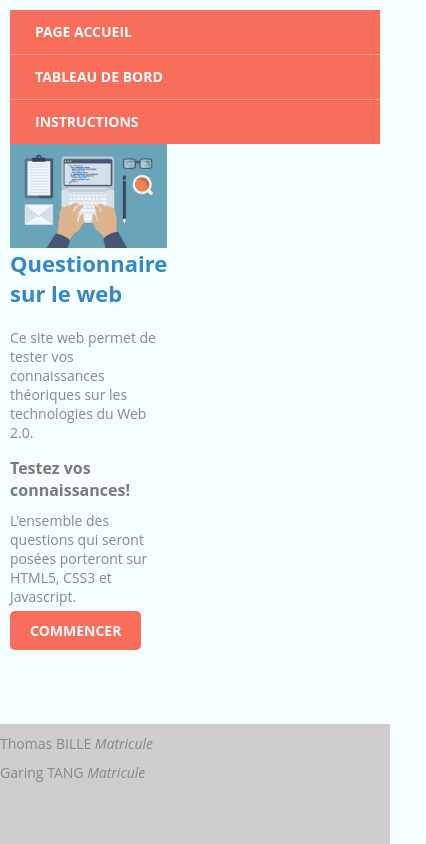
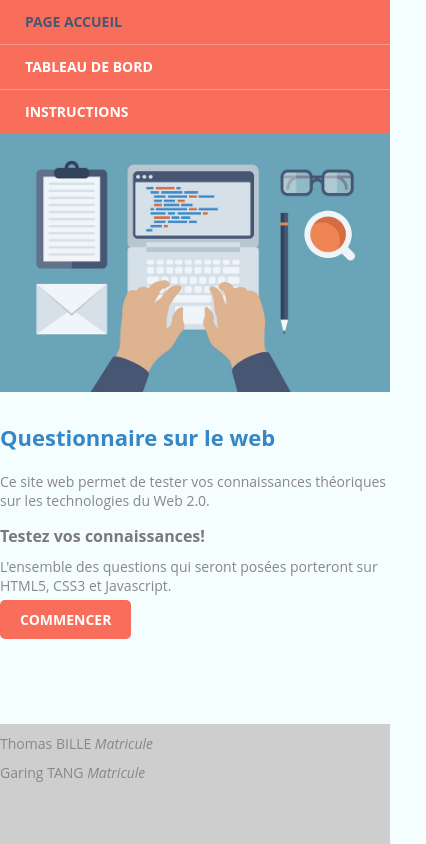
Before and after one commit to tbille/WebQuiz, a plain HTML site: page accueil.html in a window 390 px wide. Shown: the whole page, 426 px wide, since content can reach past the window. Drawn offline with Linux system fonts and the light colour scheme.

Commit message:
page d'accueil en flexbox mis attributs canevas et contenu en message dans css file

```diff
--- a/accueil.html
+++ b/accueil.html
@@ -27,11 +27,14 @@
                 Contenu de la page
 
             -->
-            <div class="contenuPage">
+            <div class="contenuPageAccueil">
                 <!-- Image du quiz -->
-    			<img src="quiz.jpg" alt="image quiz" id="imagequiz"/>
+    			<div class="box box1">
+				<img src="quiz.jpg" alt="image quiz" id="imagequiz"/>
+				</div>
     			<!-- Informations sur le site -->
-    			<article>
+    			<div class="box box2">
+				<article>
                     <h1>Questionnaire sur le web</h1>
                     <p>Ce site web permet de tester vos connaissances théoriques sur les technologies du Web 2.0.</p>
 
@@ -43,6 +46,7 @@
 
     				<a href="tableauDeBord.html" id="bouton-accueil">Commencer</a>
     			</article>
+				</div>
             </div>
         <!-- Fin id contenu -->
 		</div>
--- a/style.css
+++ b/style.css
@@ -36,9 +36,10 @@ p {
   margin-top: 10px;
 }
 
+
+/* Enlever (test):
 #canevas {
     min-height:100%;
-    position:relative;
 }
 
 #contenu {
@@ -46,6 +47,9 @@ p {
   padding-bottom:120px;
 
 	}
+*/
+
+
 #piedDePage {
   clear:both;
   position:absolute;
@@ -188,14 +192,8 @@ p {
 /* Image page d'accueil */
 #imagequiz {
 	position: relative;
-    width: 50%;
+    width: 98%;
     float: left;
-}
-
-#imageicon {
-float: left;
-padding: 20px;
-width: 15%;
 }
 
 @media screen and (max-width: 768px) {
@@ -204,6 +202,28 @@ width: 15%;
     width: 100%;
     float: top;
   }
+  .contenuPageAccueil {
+	flex-direction: column
+  }
+}
+
+
+/* Page d'accueil avec boites flexibles */
+
+.contenuPageAccueil {
+	display: flex;
+}
+
+.box {
+	flex: 1;
+}
+
+
+/*Image page Instructions */
+#imageicon {
+float: left;
+padding: 20px;
+width: 15%;
 }
 
 
@@ -230,6 +250,12 @@ width: 15%;
 #bouton-accueil:hover {
   background: #fb998c;
   text-decoration: none;
+}
+
+/* Description page d'accueil */
+#description {
+	display: block;
+	padding-left:10px;
 }
 
 
@@ -284,12 +310,11 @@ background-color: #DDDDDD;
 padding-top: 5px;
 padding-bottom: 50px;
 padding-left: 10px;
-width: 100%;
+width: 50%;
 font-size: 12pt;
 color: #888888;
 text-align: left;
 }
-
 
 
 .contenuPage{
```
